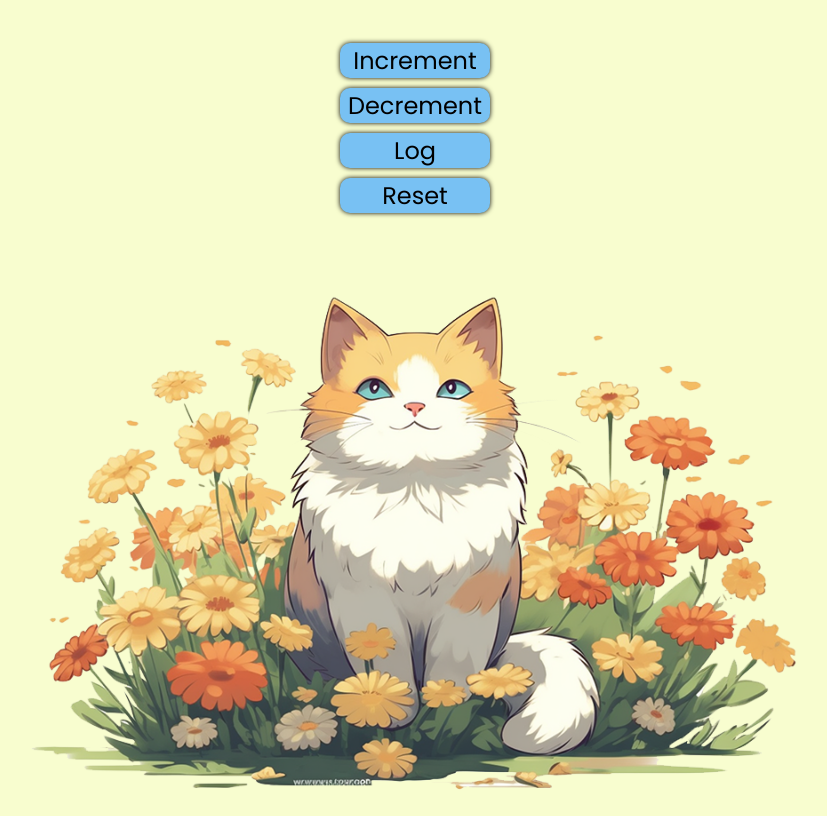
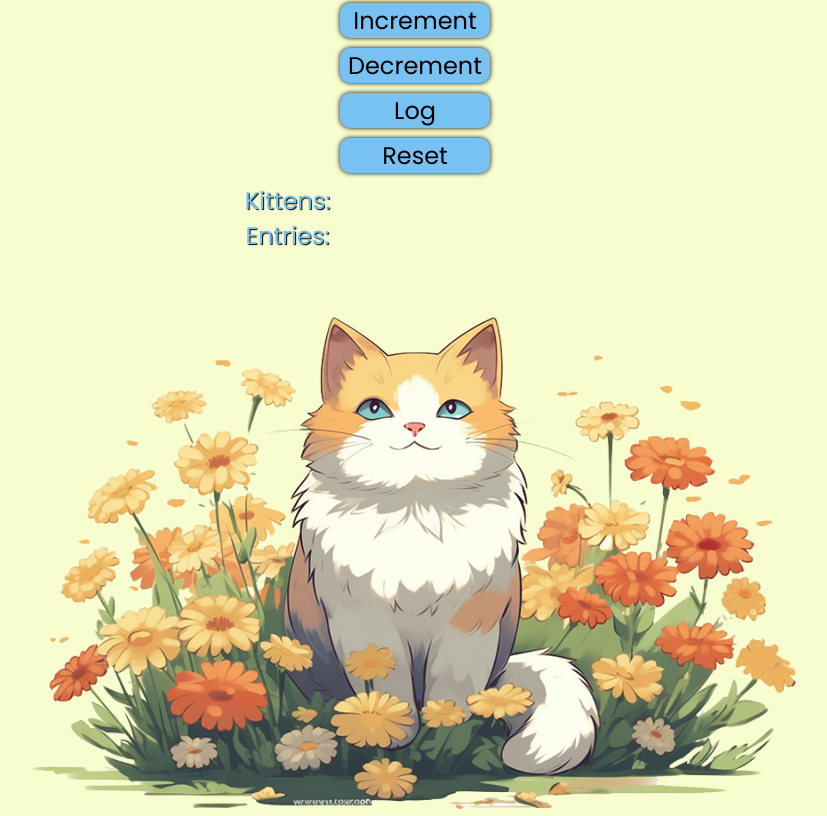
Before and after one commit to t-rushia/kitten-counter, a plain HTML site: page index.html in a window 1280 px wide. Shown: the part 129-945 px from the top of the page, without its empty margins (225-1052 px from the left). Drawn offline with Linux system fonts and the light colour scheme.

Commit message:
Added containers for the total count and log

```diff
--- a/index.html
+++ b/index.html
@@ -17,8 +17,16 @@
       <button>Reset</button>
     </div>
 
-    <p id="kitten-count-el"></p>
-    <p id="entries-el"></p>
+    <div class="count-container">
+      <div class="kitten-count">
+        <span>Kittens:</span>
+        <p id="kitten-el"></p>
+      </div>
+      <div class="kitten-count">
+        <span>Entries:</span>
+        <p id="entries-el"></p>
+      </div>
+    </div>
 
     <div class="img-container">
       <img src="img/cat.png" alt="kitten" />
--- a/style.css
+++ b/style.css
@@ -42,6 +42,18 @@ button:hover {
   box-shadow: 0 0 5px white;
 }
 
+span {
+  font-family: "Poppins", sans-serif;
+  color: #78c1f3;
+  font-size: 24px;
+  text-shadow: 1px 1px 1px black;
+}
+
+.kitten-count p {
+  font-family: "Poppins", sans-serif;
+  font-size: 24px;
+}
+
 img {
   width: 800px;
 }
@@ -52,11 +64,28 @@ img {
   align-items: center;
   gap: 10px;
   flex-direction: column;
-  margin-top: 50px;
+  margin-top: 10px;
+}
+
+.count-container {
+  display: flex;
+  justify-content: center;
+  align-items: center;
+  flex-direction: column;
+  margin-top: 10px;
+  margin-right: 250px;
+}
+
+.kitten-count {
+  display: flex;
+  justify-content: center;
+  align-items: center;
+  text-align: center;
+  gap: 5px;
 }
 
 .img-container {
   display: flex;
   justify-content: center;
-  margin-top: 50px;
+  margin-top: 30px;
 }
```
